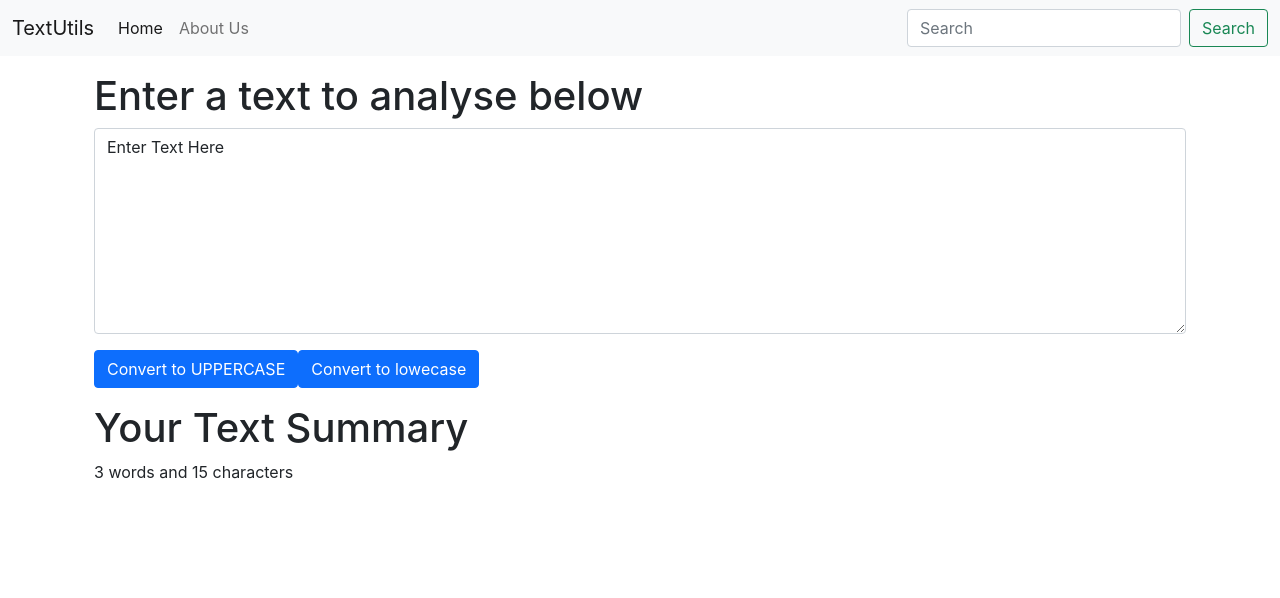
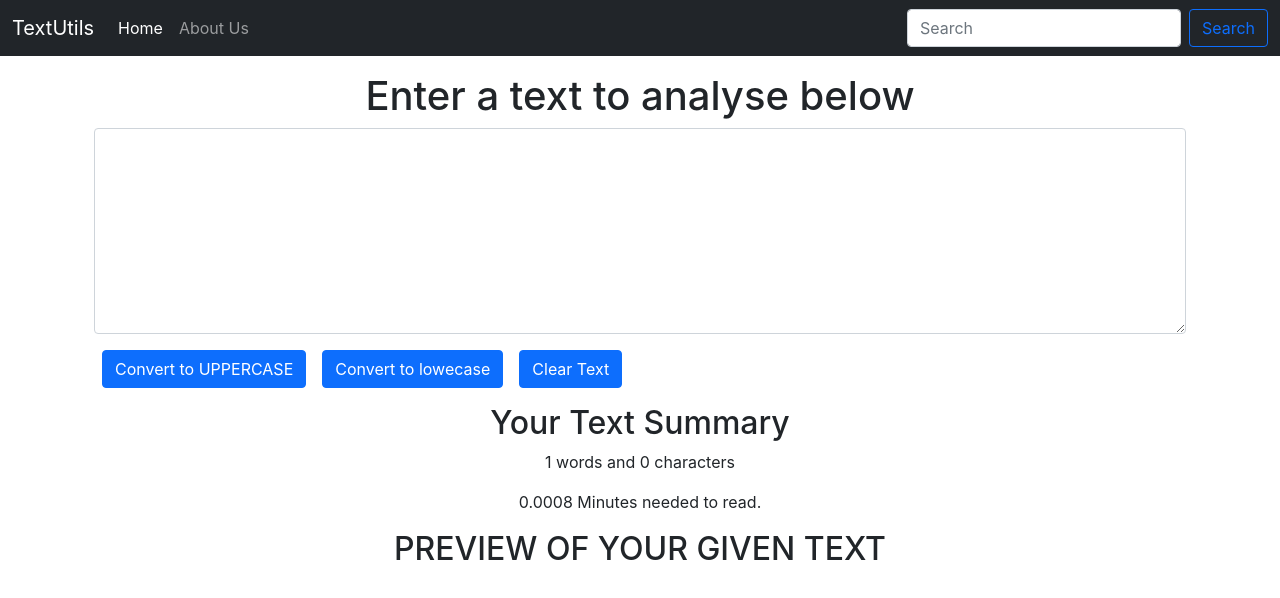
Before and after one commit to amalendu315/Text-Utils-App, a React (Create React App) app: page / in a window 1280 px wide. Shown: the top 598 px of the page. Built offline with nearby package versions, Linux system fonts and the light colour scheme.

Commit message:
completed

```diff
--- a/src/App.css
+++ b/src/App.css
@@ -36,8 +36,3 @@
     transform: rotate(360deg);
   }
 }
-
-#buttons {
-  display: inline-flex;
-  justify-content: space-around;
-}
--- a/src/components/Navbar.js
+++ b/src/components/Navbar.js
@@ -4,7 +4,7 @@ import PropTypes from 'prop-types'
 export default function Navbar(props) {
     return (
         <div>
-            <nav className="navbar navbar-expand-lg navbar-light bg-light">
+            <nav className="navbar navbar-expand-lg navbar-dark bg-dark">
                 <div className="container-fluid">
                     <a className="navbar-brand" href="/">{props.title}</a>
                     <button className="navbar-toggler" type="button" data-bs-toggle="collapse" data-bs-target="#navbarSupportedContent" aria-controls="navbarSupportedContent" aria-expanded="false" aria-label="Toggle navigation">
@@ -21,7 +21,7 @@ export default function Navbar(props) {
                         </ul>
                         <form className="d-flex">
                             <input className="form-control me-2" type="search" placeholder="Search" aria-label="Search" />
-                            <button className="btn btn-outline-success" type="submit">Search</button>
+                            <button className="btn btn-outline-primary" type="submit">Search</button>
                         </form>
                     </div>
                 </div>
--- a/src/components/TextForm.js
+++ b/src/components/TextForm.js
@@ -1,7 +1,7 @@
 import React, { useState } from 'react'
 
 export default function TextForm(props) {
-    const [text, setText] = useState('Enter Text Here'); //state-variable
+    const [text, setText] = useState(''); //state-variable
     const handleUPclick = () => {
         let newText = text.toUpperCase();
         setText(newText);
@@ -13,21 +13,29 @@ export default function TextForm(props) {
         let newText = text.toLowerCase();
         setText(newText);
     }
+    const handleClearText = () => {
+        let newText = '';
+        setText(newText);
+    }
     return (
         <>
             <div className="container">
-                <h1>{props.heading}</h1>
+                <h1 className="text-center">{props.heading}</h1>
                 <div className="mb-3">
-                    <textarea className="form-control" id="myBox" value={text} onChange={handleOnChange} rows="8"></textarea>
+                    <textarea className="form-control text-center" id="myBox" value={text} onChange={handleOnChange} rows="8"></textarea>
                 </div>
                 <div id="buttons">
-                    <button className="btn btn-primary" id='btn-bhsra1' onClick={handleUPclick}>Convert to UPPERCASE</button>
-                    <button className="btn btn-primary" id='btn-bhsra2' onClick={handleLOWclick}>Convert to lowecase</button>
+                    <button className="btn btn-primary mx-2" id='btn-bhsra1' onClick={handleUPclick}>Convert to UPPERCASE</button>
+                    <button className="btn btn-primary mx-2" id='btn-bhsra2' onClick={handleLOWclick}>Convert to lowecase</button>
+                     <button className="btn btn-primary mx-2" id='btn-bhsra2' onClick={handleClearText}>Clear Text</button>
                 </div>
             </div>
             <div className="container my-3">
-                <h1>Your Text Summary</h1>
-                <p>{text.split(" ").length} words and {text.length} characters</p>
+                <h2 className="text-center mt-10">Your Text Summary</h2>
+                <p className="text-center">{text.split(" ").length} words and {text.length} characters</p>
+                <p className="text-center">{0.0008* text.split(" ").length} Minutes needed to read.</p>
+                <h2 className="text-center mt-10">PREVIEW OF YOUR GIVEN TEXT</h2>
+                <p className="text-center">{text}</p>
             </div>
         </>
     )
```
